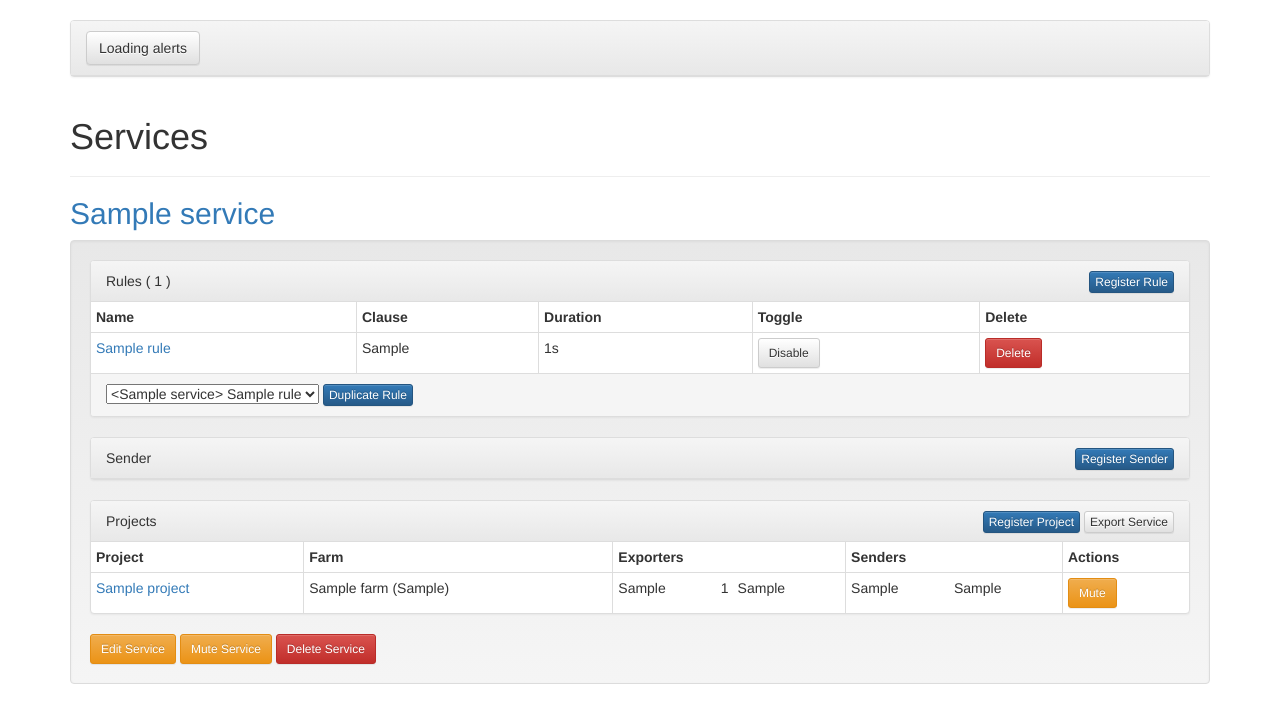
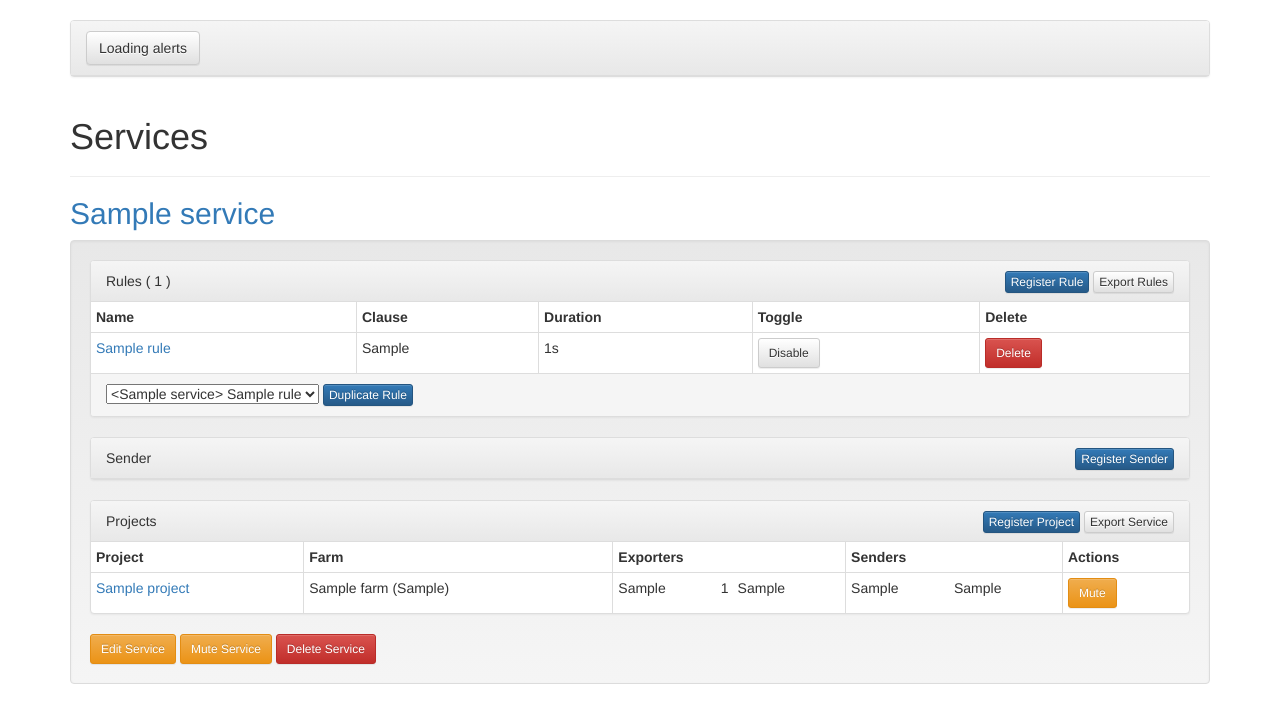
Before and after one commit to line/promgen, a Django app: page /service/ in a window 1280 px wide. Shown: the part 51-774 px from the top of the page. Run offline with Django 3.2, Linux system fonts and the light colour scheme; tables that the repository leaves empty hold one stand-in row (values such as "Sample post"); data that the repository does not hold is empty; parts of the project's set-up code (start-up, migrations or seed data) failed here and were passed over; some libraries are stand-ins or nearby versions.

Commit message:
Add service-rules to export rules for a specific service

```diff
--- a/promgen/templates/promgen/service_block.html
+++ b/promgen/templates/promgen/service_block.html
@@ -7,6 +7,7 @@
       Rules ( {{service.rule_set.count}} )
       <span class="pull-right form-inline">
         <a href="{% url 'rule-new' service.id %}" class="btn btn-primary btn-xs">{% trans "Register Rule" %}</a>
+        <a href="{% url 'service-rules' service.id %}" class="btn btn-default btn-xs">{% trans "Export Rules" %}</a>
       </span>
     </div>
 {% if service.rule_set.count %}
--- a/promgen/urls.py
+++ b/promgen/urls.py
@@ -34,6 +34,7 @@ urlpatterns = [
     url(r'^service/(?P<pk>[0-9]+)/rules/copy$', views.RulesCopy.as_view(), name='rule-copy'),
     url(r'^service/(?P<pk>[0-9]+)/new$', views.ProjectRegister.as_view(), name='project-new'),
     url(r'^service/(?P<pk>[0-9]+)/targets$', views.ServiceTargets.as_view(), name='service-targets'),
+    url(r'^service/(?P<pk>[0-9]+)/rules$', views.ServiceRules.as_view(), name='service-rules'),
     url(r'^service/(?P<pk>[0-9]+)/update$', views.ServiceUpdate.as_view(), name='service-update'),
     url(r'^service/(?P<pk>[0-9]+)/sender$', views.ServiceSenderRegister.as_view(), name='service-sender'),
 
--- a/promgen/views.py
+++ b/promgen/views.py
@@ -570,6 +570,13 @@ class ServiceTargets(View):
         return HttpResponse(prometheus.render_config(service=service), content_type='application/json')
 
 
+class ServiceRules(View):
+    def get(self, request, pk):
+        service = get_object_or_404(models.Service, id=pk)
+        rules = models.Rule.objects.filter(service=service)
+        return HttpResponse(prometheus.render_rules(rules), content_type='text/plain; charset=utf-8')
+
+
 class ProjectTargets(View):
     def get(self, request, pk):
         project = get_object_or_404(models.Project, id=pk)
```
